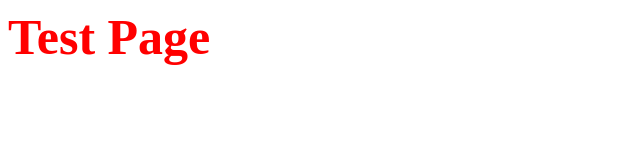
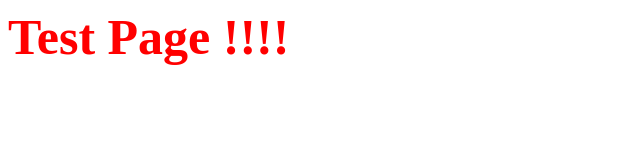
Before and after one commit to RapidAcezz/ChromeBot, a plain HTML site: page index.html in a window 1280 px wide. Shown: the whole page, without its empty margins (0-640 px from the left). Drawn offline with Linux system fonts and the light colour scheme.

Commit message:
Update index.html

```diff
--- a/index.html
+++ b/index.html
@@ -6,7 +6,7 @@
 }
 </style>
 <head>
-<h1> Test Page </h1>
+<h1> Test Page !!!! </h1>
 
 </head>
 </html>
```
